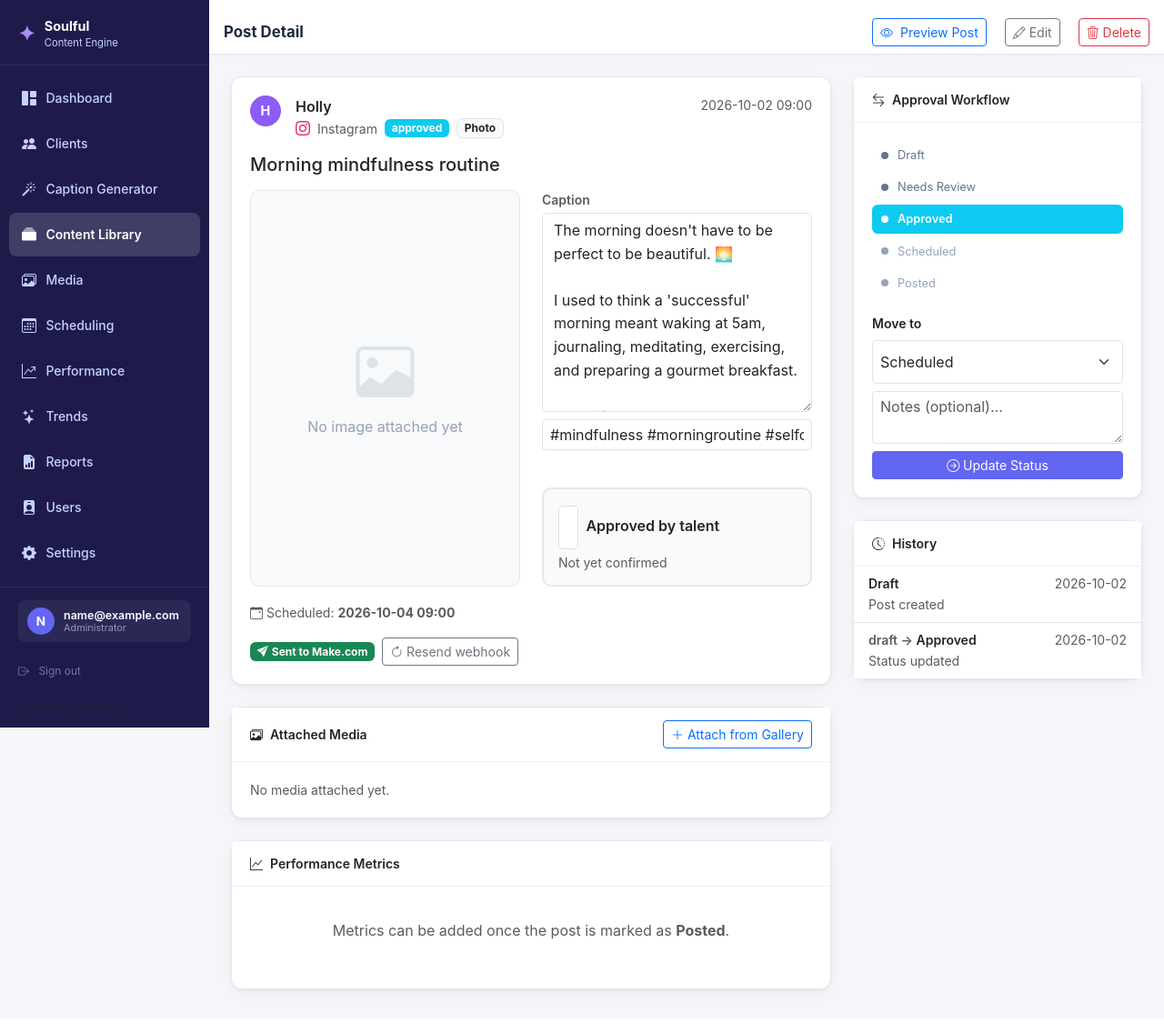
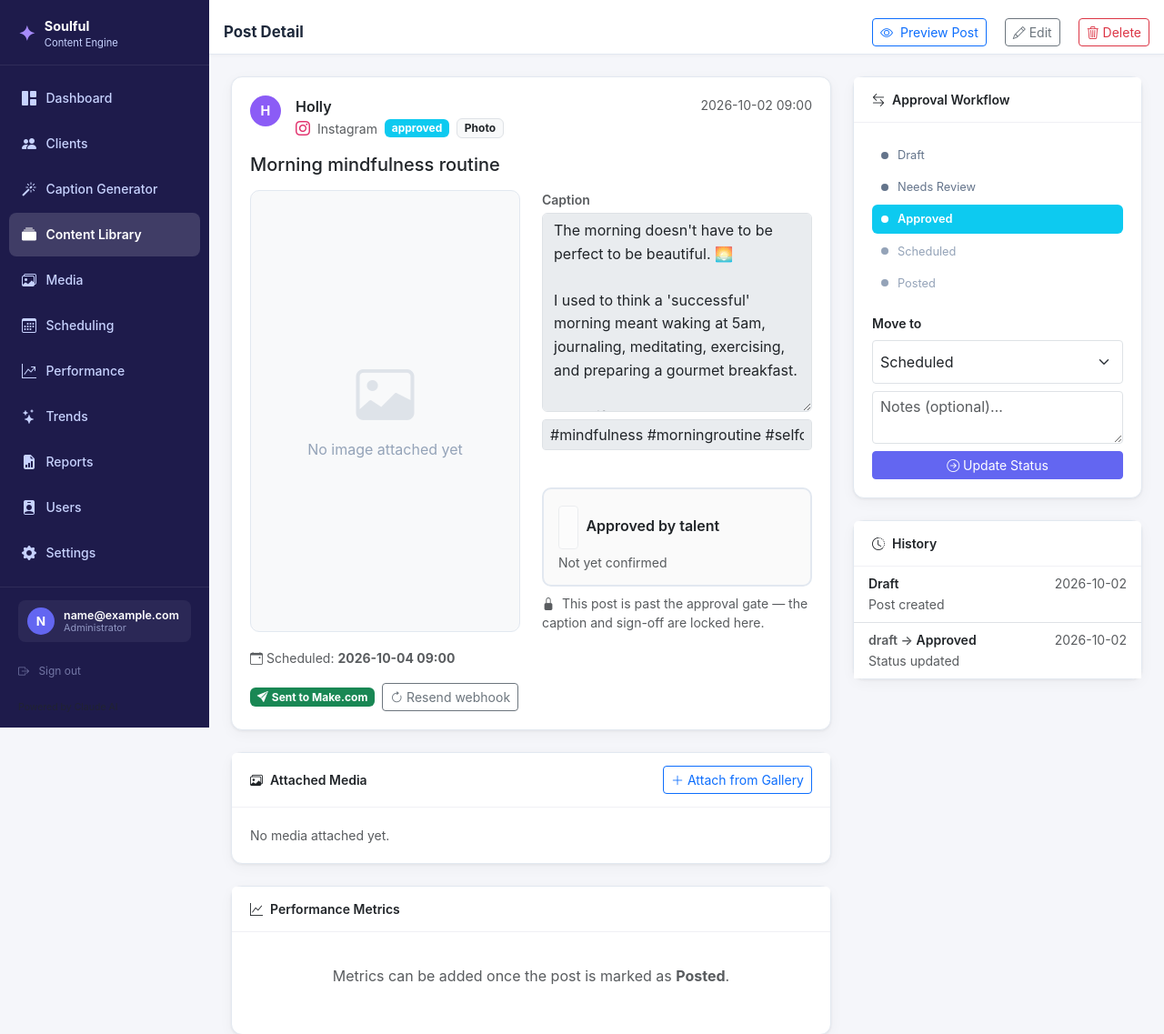
Before and after one commit to josy-pixel/soulful-content-engine, a Flask app: page /content/1 in a window 1280 px wide. Shown: the top 1137 px of the page at 91% size. Before the commit the page ends 1096 px from the top, so only its background shows below. Run offline with Flask 3, Linux system fonts and the light colour scheme; the visitor is signed in with stand-in values (Sample User, id 1); data comes from the database, SQL or seed files in the repository; data that the repository does not hold is empty; some libraries are stand-ins or nearby versions.

Commit message:
Close inline caption edits and the talent sign-off at the approval gate
Approving a post sends its caption to Make inside the payload, once. The
review box still let anyone edit the caption of an approved or scheduled post
(and an admin even a posted one), and the overview asked the talent to sign
off posts that had already been sent. The edit landed in the app and nowhere
else, so the record and what was published quietly drifted apart.

Inline editing and the sign-off are now open only before the gate - the same
PRE_APPROVAL_STATUSES a post may be created in - and refused with 409 after
it, for every role. The overview lists only posts waiting in needs_review.
The existing edit form is unchanged; this route is never more permissive than
it.

Co-Authored-By: Claude Opus 5.5 (1M context) <noreply@anthropic.com>

```diff
--- a/app.py
+++ b/app.py
@@ -828,7 +828,8 @@ def content_detail(post_id):
     return render_template('content_detail.html', post=post, history=history,
                            metrics=metrics, allowed_transitions=allowed_transitions,
                            statuses=STATUSES, post_media=post_media,
-                           client_media=client_media)
+                           client_media=client_media,
+                           review_open=post['status'] in PRE_APPROVAL_STATUSES)
 
 
 @app.route('/content/<int:post_id>/edit', methods=['GET', 'POST'])
@@ -888,10 +889,12 @@ def api_content_review(post_id):
     on the post detail page and dashboard. Separate from the admin/manager
     status workflow — ticking this never triggers publish dispatch."""
     post = g.content_row   # loaded + scope-checked by the decorator
-    # Same rule as content_edit: a client user may act on their own content
-    # only while it hasn't gone out yet.
-    if current_scope() is not None and post.get('status') == 'posted':
-        abort(403)
+    # Only before the approval gate, for every role. Approving sends the caption
+    # to Make in the payload; an edit or a sign-off after that would change the
+    # app's record and nothing that is published.
+    if post.get('status') not in PRE_APPROVAL_STATUSES:
+        return jsonify({'error': 'This post is past the approval gate — its caption and '
+                                 'sign-off can no longer be changed here.'}), 409
 
     data = request.get_json(silent=True) or {}
     if 'caption' in data or 'hashtags' in data:
--- a/database.py
+++ b/database.py
@@ -1002,7 +1002,9 @@ def get_posts_pending_approval(scope=None):
         "LEFT JOIN client_media m ON m.id = ("
         " SELECT pm.media_id FROM post_media pm JOIN client_media m2 ON m2.id = pm.media_id"
         " WHERE pm.post_id = p.id ORDER BY pm.sort_order ASC, m2.created_at ASC LIMIT 1) "
-        "WHERE p.talent_approved = 0 AND p.status IN ('needs_review','approved','scheduled')" + pw +
+        # needs_review only: an approved or scheduled post was already sent to Make,
+        # so asking for a sign-off on it would be asking after the fact.
+        "WHERE p.talent_approved = 0 AND p.status = 'needs_review'" + pw +
         " ORDER BY (p.scheduled_date IS NULL), p.scheduled_date ASC, p.updated_at DESC",
         params
     ).fetchall()
--- a/templates/content_detail.html
+++ b/templates/content_detail.html
@@ -48,7 +48,9 @@
 
         <h5 class="mb-3">{{ post.topic }}</h5>
 
-        {% set review_locked = current_user.role == 'client' and post.status == 'posted' %}
+        {# Inline edits and the sign-off close at the approval gate, for every role:
+           what is approved has already been sent to Make. #}
+        {% set review_locked = not review_open %}
         <div class="row g-4">
           <!-- Large media -->
           <div class="col-md-6">
@@ -102,7 +104,10 @@
               </small>
             </div>
             {% if review_locked %}
-            <small class="text-muted mt-2"><i class="bi bi-lock-fill me-1"></i>This post has already gone out — contact your team for changes.</small>
+            <small class="text-muted mt-2"><i class="bi bi-lock-fill me-1"></i>
+              {% if post.status == 'posted' %}This post has already gone out — contact your team for changes.
+              {% else %}This post is past the approval gate — the caption and sign-off are locked here.{% endif %}
+            </small>
             {% endif %}
           </div>
         </div>
```
